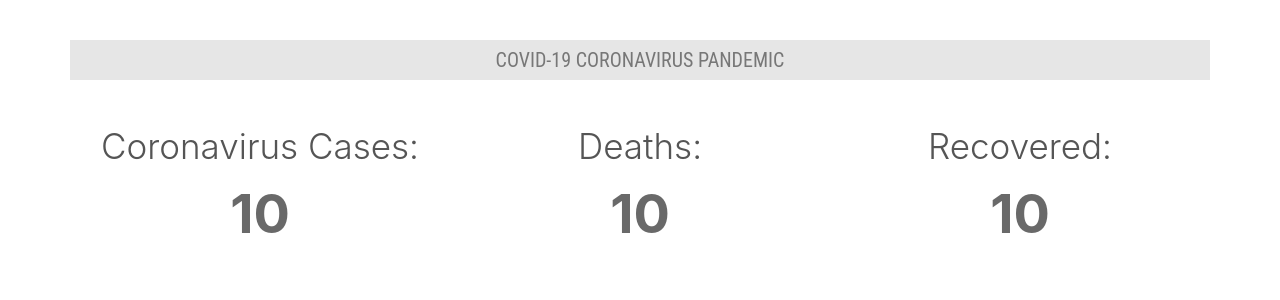
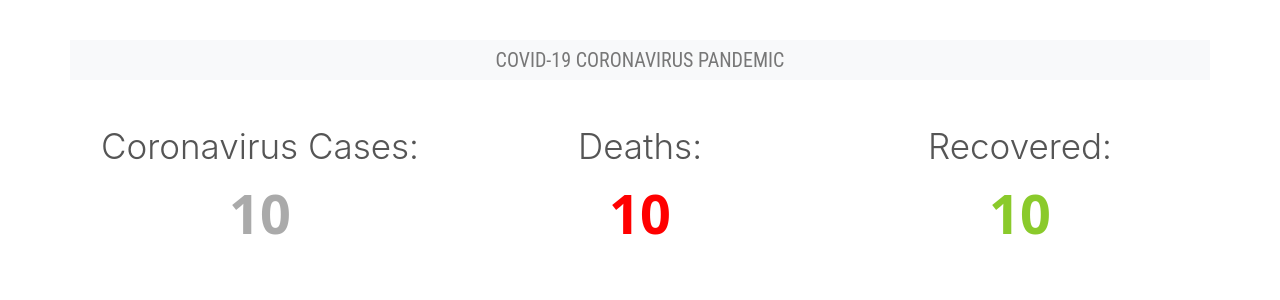
Before and after one commit to UTKx/covidtracker, a Django app: page / in a window 1280 px wide. Shown: the part 56-356 px from the top of the page. Run offline with Django 3.2, Linux system fonts and the light colour scheme; data comes from the database, SQL or seed files in the repository; both versions use the stored data as it was after the commit; a database or web service that is not in the repository returns one stand-in record (values such as "Sample title"); data that the repository does not hold is empty; some libraries are stand-ins or nearby versions.

Commit message:
added some changes

```diff
--- a/covid19/tracker/templates/index.html
+++ b/covid19/tracker/templates/index.html
@@ -25,7 +25,7 @@
         .my-col {
             margin-top: 40px;
             text-align: center;
-            background-color: #e6e6e6;
+            background-color: #f8f9fa;
             font-size: 20px;
             line-height: 40px;
             color: #777;
@@ -46,6 +46,21 @@
             font-size: 54px;
             font-weight: 700;
             color: #696969;
+        }
+
+        .active-death {
+            color: #ff0000;
+            font-family: 'Noto Sans', sans-serif;
+        }
+
+        .active-recov {
+            color: #8aca2b;
+            font-family: 'Noto Sans', sans-serif;
+        }
+
+        .active-cases {
+            color: #AAAAAA;
+            font-family: 'Noto Sans', sans-serif;
         }
     </style>
 </head>
@@ -74,7 +89,7 @@
                     <div class="col focus-col">Coronavirus Cases:</div>
                 </div>
                 <div class="row">
-                    <div class="col focus-col2">{{ qs.total_cases }}</div>
+                    <div class="col focus-col2 active-cases">{{ qs.total_cases }}</div>
                 </div>
             </div>
             <div class="col-md-4">
@@ -82,7 +97,7 @@
                     <div class="col focus-col">Deaths:</div>
                 </div>
                 <div class="row">
-                    <div class="col focus-col2">{{ qs.deaths }}</div>
+                    <div class="col focus-col2 active-death">{{ qs.deaths }}</div>
                 </div>
             </div>
             <div class="col-md-4">
@@ -90,7 +105,7 @@
                     <div class="col focus-col">Recovered:</div>
                 </div>
                 <div class="row">
-                    <div class="col focus-col2">{{ qs.recovered }}</div>
+                    <div class="col focus-col2 active-recov">{{ qs.recovered }}</div>
                 </div>
                 {% endfor %}
             </div>
--- a/covid19/tracker/views.py
+++ b/covid19/tracker/views.py
@@ -3,6 +3,7 @@ from django.core.serializers.json import DjangoJSONEncoder
 
 from .models import *
 
+import certifi
 import requests
 import json
 import ssl
@@ -13,7 +14,7 @@ import re
 
 def track_all(request):
     url_all = "https://corona.lmao.ninja/all"
-    response = requests.get(url_all, verify=True)
+    response = requests.get(url_all, verify='/etc/ssl/certs/ca-certificates.crt')
     print(response)
     data = response.json()
     # print(data)
```
Also changed, not shown: covid19/db.sqlite3.
